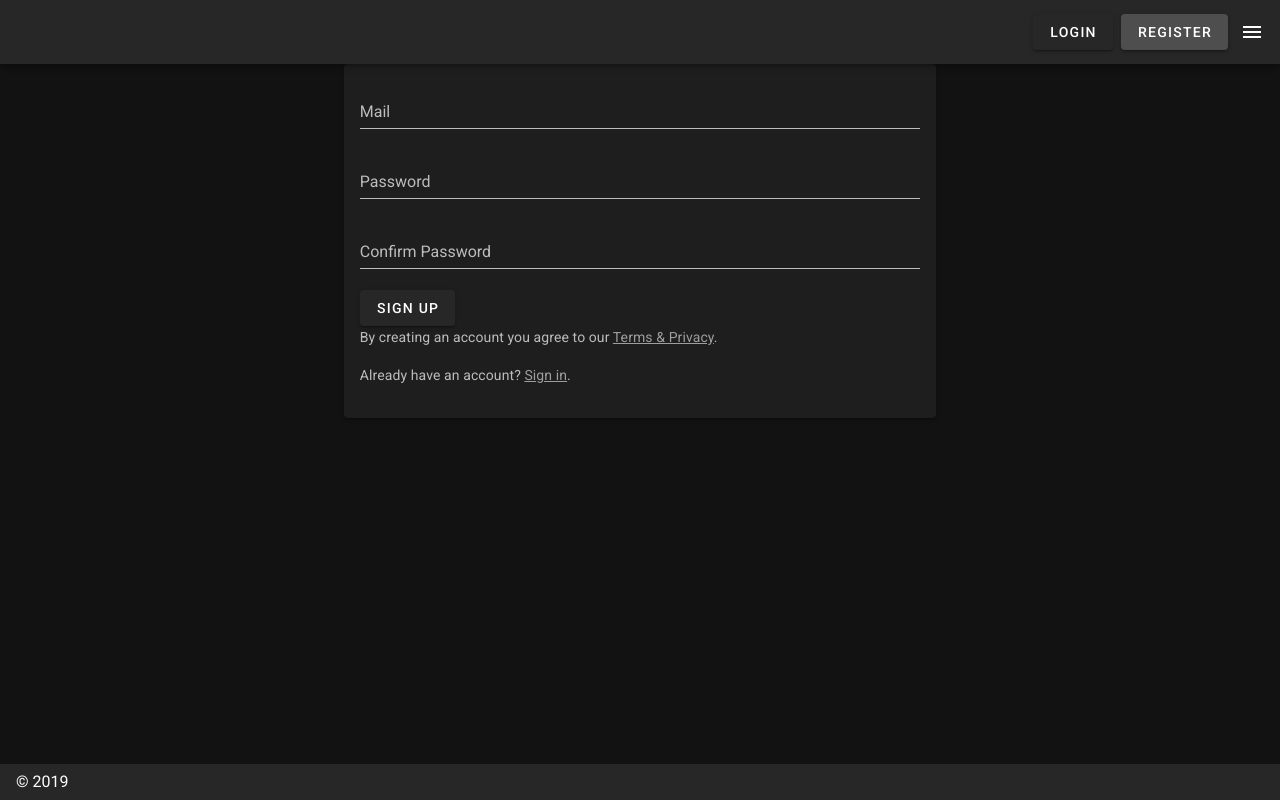
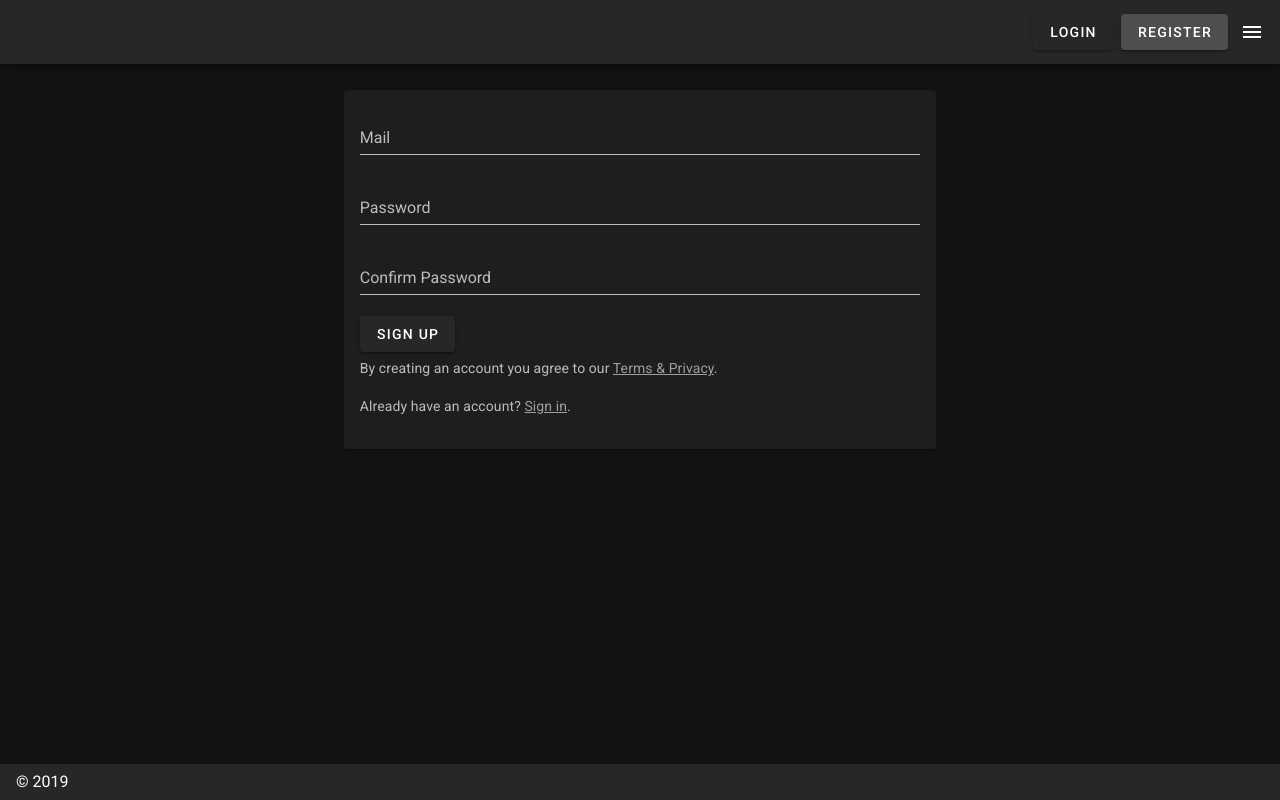
Before and after one commit to hfu-gis/Delta, a Vue app: page /Registration in a window 1280 px wide. Built offline with nearby package versions, Linux system fonts and the light colour scheme.

Commit message:
register gestylt

```diff
--- a/src/views/Registration.vue
+++ b/src/views/Registration.vue
@@ -1,5 +1,5 @@
 <template>
-    <v-container>
+    <v-container class="register">
         <v-layout row>
             <v-flex xs12 sm6 offset-sm3>
                 <v-card>
@@ -89,6 +89,10 @@
 </script>
 
 <style scoped>
-
-
+    .register{
+        margin-top: 2%;
+    }
+    p{
+        margin-top: 1%;
+    }
 </style>
```
